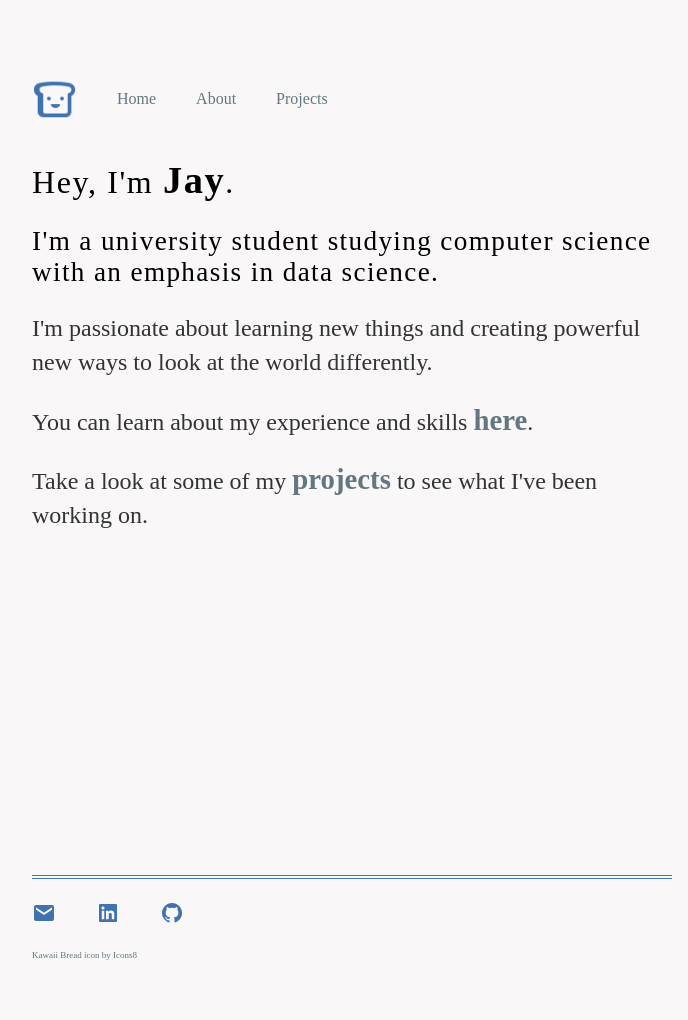
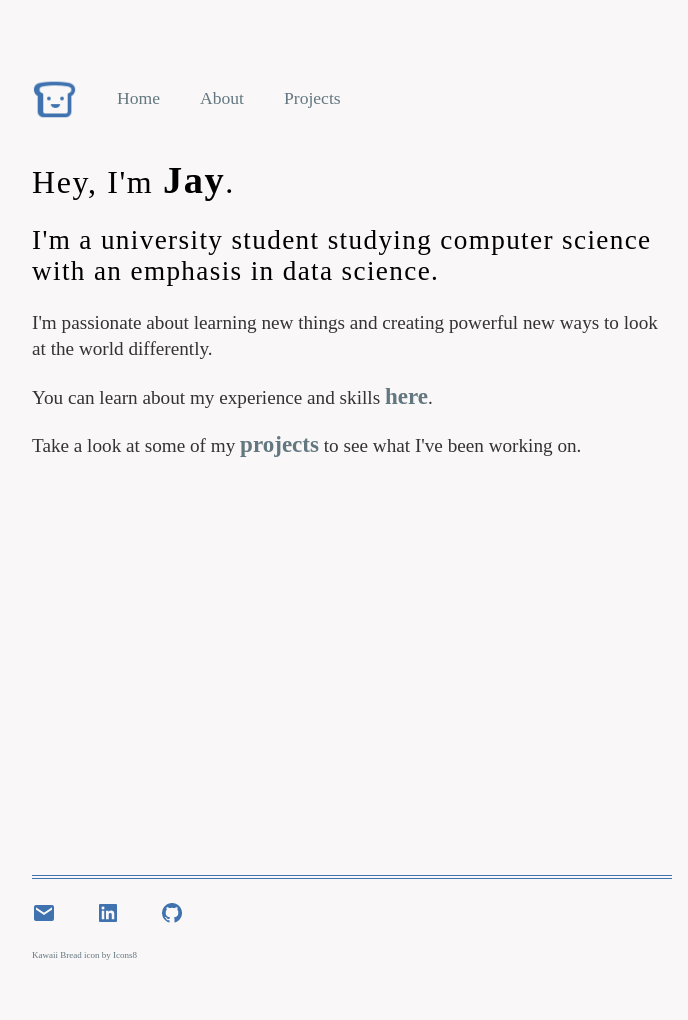
Before and after one commit to JayOrten/jayorten.github.io, a Jekyll site: the page built from index.html, in a window 1280 px wide. Shown: the whole page, without its empty margins (288-976 px from the left). Built offline with Jekyll 4.4.1, drawn with Linux system fonts in a browser that asks for light colours.

Commit message:
tweak fontsize

```diff
--- a/css/styles.css
+++ b/css/styles.css
@@ -64,9 +64,13 @@ h3 {
 }
 
 p {
-    font-size: 1.5em;
+    font-size: 1.2em;
     line-height: 1.4em;
     color: #333;
+}
+
+li {
+    font-size: 1.1em;
 }
 
 footer {
```
